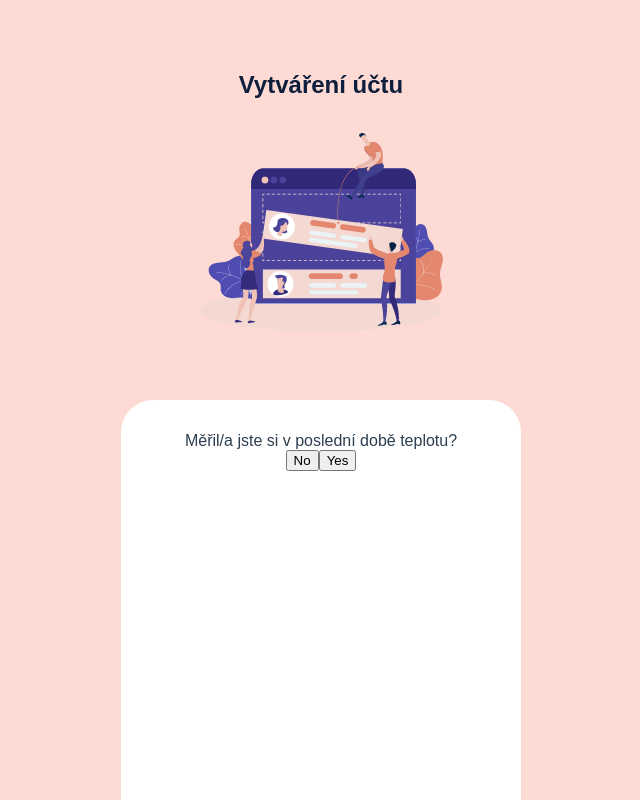
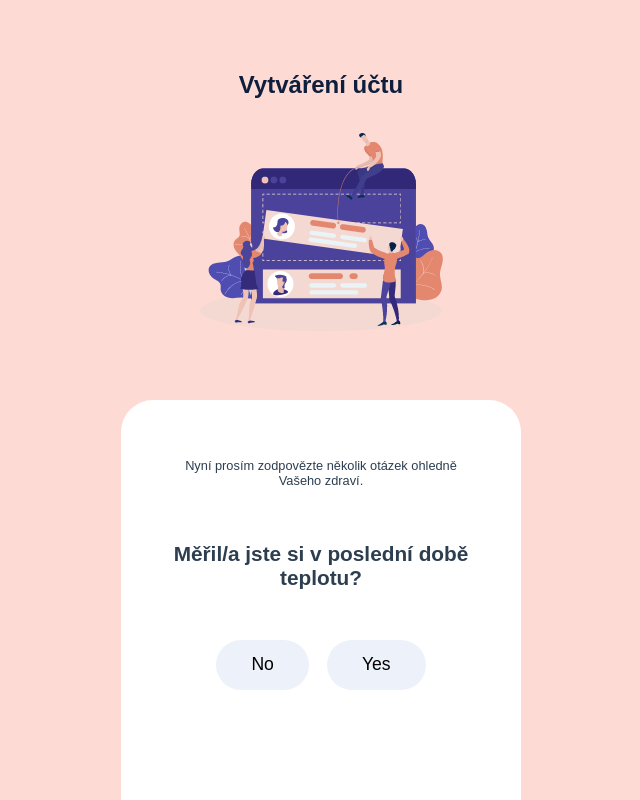
Before and after one commit to Smart-Triage/smart-triage, a Vue app: page /home in a window 1280 px wide. Both pictures are taken after a click on the button "Add patient". Shown: the whole page, without its empty margins (319-959 px from the left). Built offline with nearby package versions, Linux system fonts and the light colour scheme; what vue-head, vue-uuid would draw is missing.

Commit message:
Form CSS added

```diff
--- a/src/components/Stepper.vue
+++ b/src/components/Stepper.vue
@@ -6,9 +6,15 @@
       class="step"
       :class="{ hidden: step.order !== currentStepNum }"
     >
-      {{ step.question }}
+      <p class="directions">
+        Nyní prosím zodpovězte několik otázek ohledně Vašeho zdraví.
+      </p>
+      <p class="question">{{ step.question }}</p>
 
-      <div v-if="step.answerType === 'boolean'" class="boolean-answer-button">
+      <div
+        v-if="step.answerType === 'boolean'"
+        class="boolean-answer-button btn-secondary"
+      >
         <button
           :class="{ 'answer-active': step.answer === false }"
           @click="next(false)"
@@ -289,6 +295,23 @@ export default {
   padding: 1rem;
 }
 
+.boolean-answer-button,
+.slider-answer-slider,
+.one-of-answer {
+  button {
+    font-size: 1.1em;
+    background-color: $light-button-color;
+    border-radius: 2em;
+    border: none;
+    padding: 0.8em 2em;
+    margin: 0.5em;
+  }
+
+  button:hover {
+    background-color: $dark-button-color;
+  }
+}
+
 .hidden {
   display: none;
 }
@@ -326,4 +349,27 @@ export default {
   background-color: $primary-color;
   color: white;
 }
+
+.question {
+  text-align: center;
+  font-size: 1.3em;
+  font-weight: 600;
+  padding: 1em 0.5em;
+}
+
+.directions {
+  text-align: center;
+  font-size: 0.8em;
+  padding: 1em 3em 0 3em;
+}
+
+.checkbox-answer {
+  display: flex;
+  flex-direction: column;
+  justify-content: center;
+  align-items: center;
+
+  div {
+  }
+}
 </style>
--- a/src/theme/general.scss
+++ b/src/theme/general.scss
@@ -11,3 +11,9 @@
   border-radius: 2em;
   border: none;
 }
+
+.btn-secondary {
+  background-color: $bg-color;
+  border-radius: 2em;
+  border: none;
+}
--- a/src/theme/variables.scss
+++ b/src/theme/variables.scss
@@ -18,3 +18,5 @@ $secondary-color-light: #4b3aa1;
 $bg-color: #fedad4;
 $main-text-color: #0d1f3c;
 $secondary-text-color: #b5bbc9;
+$light-button-color: #EDF1F9;
+$dark-button-color: #d5d8de;
```
